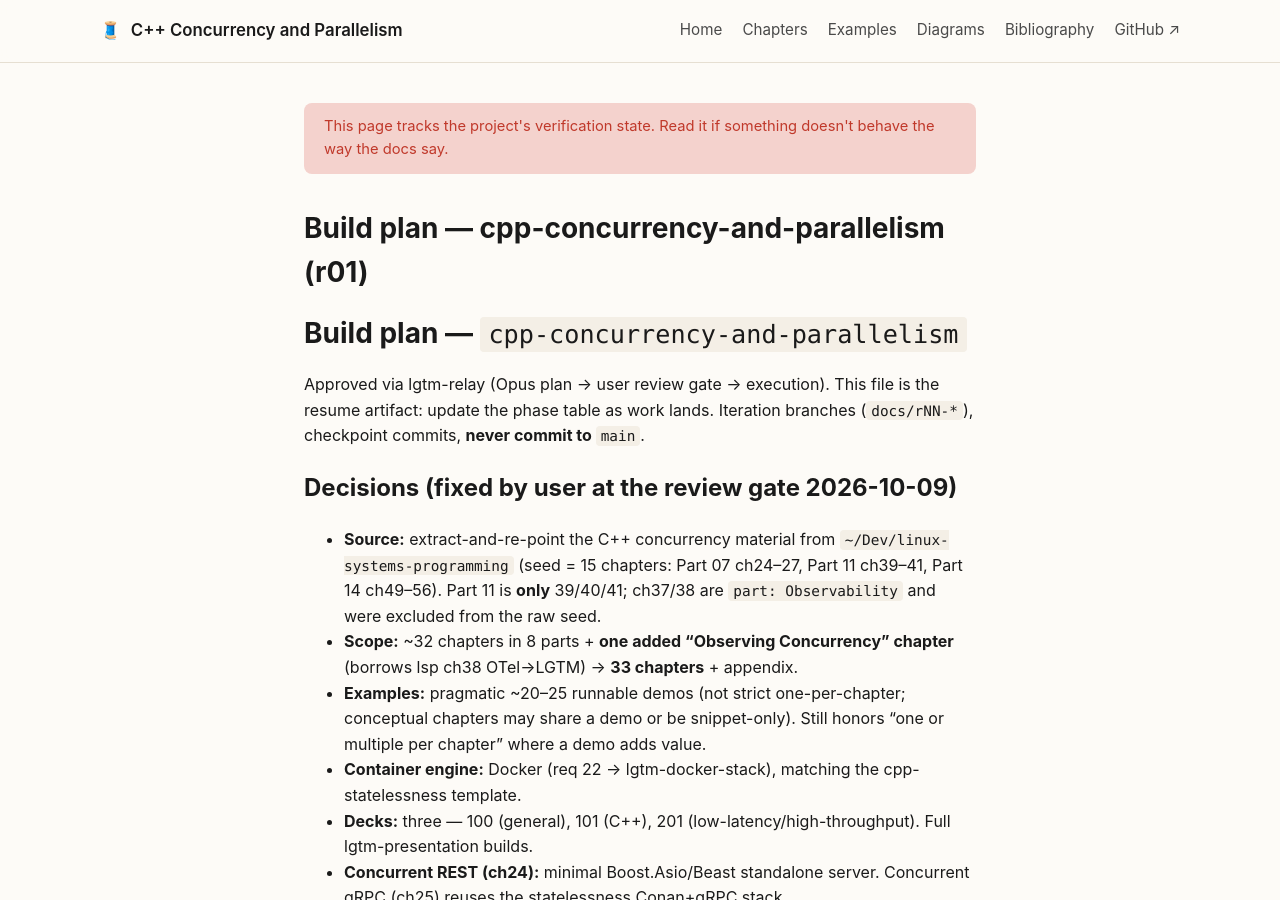
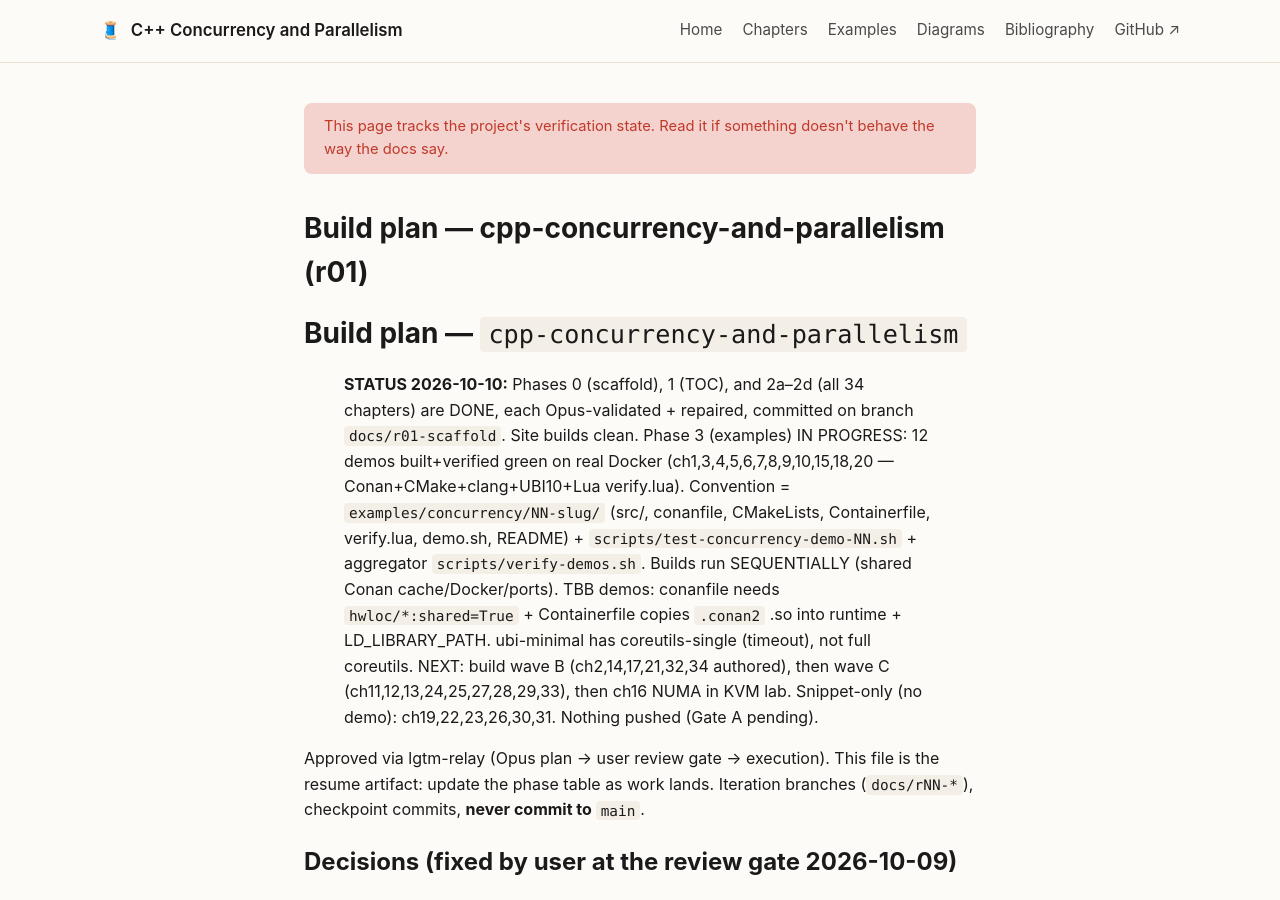
Before and after one commit to patterncatalyst/cpp-concurrency-and-parallelism, a Jekyll site: the page built from _plans/r01-build-plan.md, in a window 1280 px wide and 900 px high. Built offline with Jekyll 4.4.1, drawn with Linux system fonts in a browser that asks for light colours.

Commit message:
docs(plan): record Phase 3 progress — 12 demos verified, conventions + build lessons

```diff
--- a/_plans/r01-build-plan.md
+++ b/_plans/r01-build-plan.md
@@ -4,6 +4,18 @@ order: 1
 ---
 
 # Build plan — `cpp-concurrency-and-parallelism`
+
+> **STATUS 2026-10-10:** Phases 0 (scaffold), 1 (TOC), and 2a–2d (all 34 chapters) are
+> DONE, each Opus-validated + repaired, committed on branch `docs/r01-scaffold`. Site builds
+> clean. Phase 3 (examples) IN PROGRESS: 12 demos built+verified green on real Docker
+> (ch1,3,4,5,6,7,8,9,10,15,18,20 — Conan+CMake+clang+UBI10+Lua verify.lua). Convention =
+> `examples/concurrency/NN-slug/` (src/, conanfile, CMakeLists, Containerfile, verify.lua,
+> demo.sh, README) + `scripts/test-concurrency-demo-NN.sh` + aggregator `scripts/verify-demos.sh`.
+> Builds run SEQUENTIALLY (shared Conan cache/Docker/ports). TBB demos: conanfile needs
+> `hwloc/*:shared=True` + Containerfile copies `.conan2` .so into runtime + LD_LIBRARY_PATH.
+> ubi-minimal has coreutils-single (timeout), not full coreutils. NEXT: build wave B
+> (ch2,14,17,21,32,34 authored), then wave C (ch11,12,13,24,25,27,28,29,33), then ch16 NUMA in
+> KVM lab. Snippet-only (no demo): ch19,22,23,26,30,31. Nothing pushed (Gate A pending).
 
 Approved via lgtm-relay (Opus plan → user review gate → execution). This file is the
 resume artifact: update the phase table as work lands. Iteration branches (`docs/rNN-*`),
```
